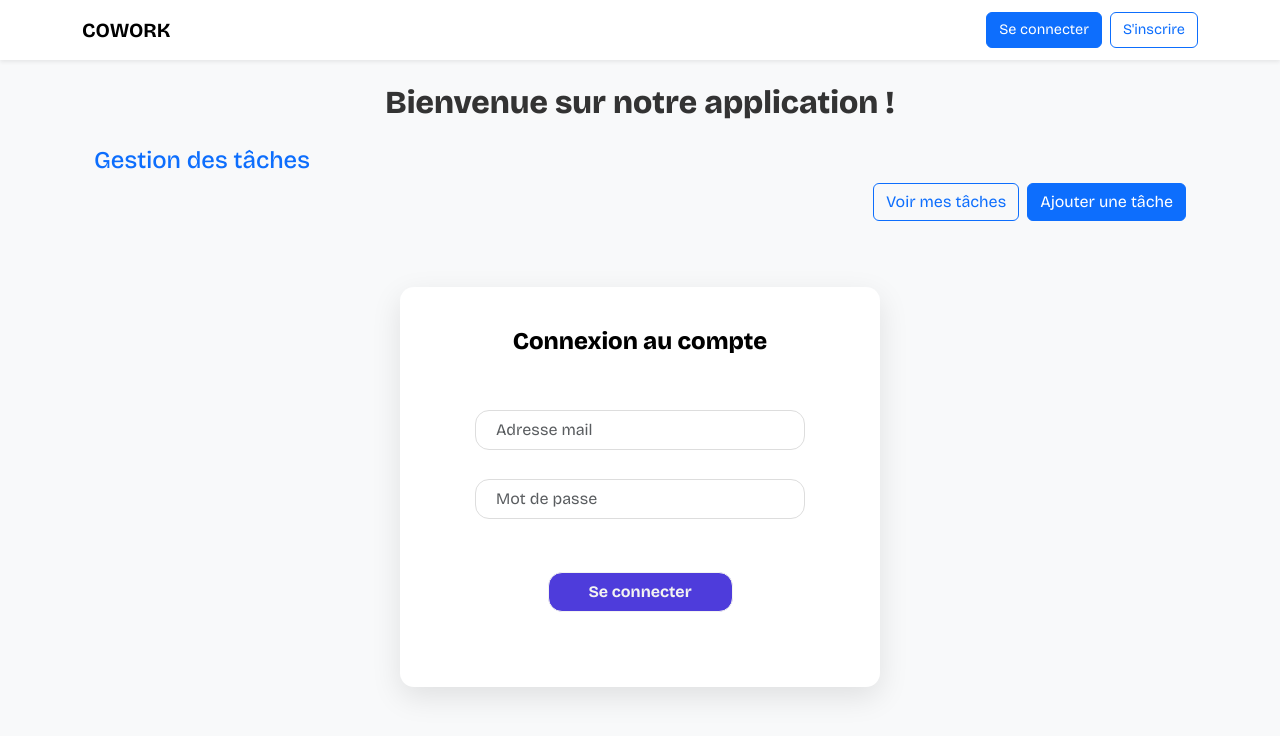
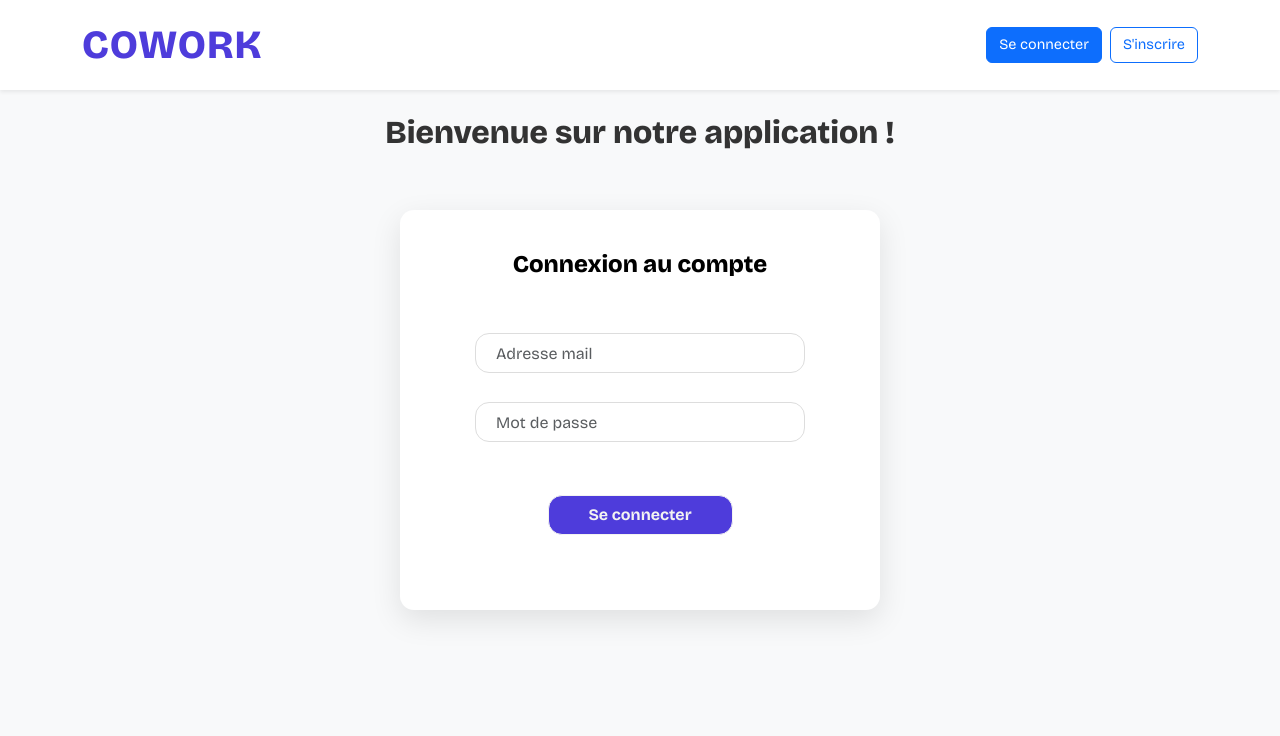
Before and after one commit to zlatan-ibrahimovic/CoWork-Frontend, an Angular app: page /login in a window 1280 px wide. Shown: the top 736 px of the page. Built offline with nearby package versions, Linux system fonts and the light colour scheme.

Commit message:
fix/css et navbar

```diff
--- a/src/app/app.component.css
+++ b/src/app/app.component.css
@@ -1,5 +1,12 @@
 .navbar {
     padding: 10px 0;
+  }
+
+  .cowork-brand {
+    font-weight: 800;
+    font-size: 40px;
+    color: #4E3CDB !important;
+    letter-spacing: 1px;
   }
 
   .container h1 {
--- a/src/app/app.component.html
+++ b/src/app/app.component.html
@@ -1,7 +1,7 @@
 <!-- Barre de navigation -->
 <nav class="navbar navbar-expand-lg navbar-light bg-white shadow-sm">
   <div class="container">
-    <a class="navbar-brand fw-bold" href="/">COWORK</a>
+    <a class="navbar-brand cowork-brand" href="/">COWORK</a>
 
     <!-- Conteneur flex pour les boutons -->
     <div class="d-flex">
--- a/src/app/task-list/task-list.component.css
+++ b/src/app/task-list/task-list.component.css
@@ -130,8 +130,11 @@ h5 {
   gap: 30px;
 }
 
-
-
+@media (max-width: 500px) {
+  .card-container-grid {
+    grid-template-columns: 1fr;
+  }
+}
 
 .error-message {
   color: red;
--- a/src/app/task-main/task-main.component.html
+++ b/src/app/task-main/task-main.component.html
@@ -1,10 +1,10 @@
-<div class="container mt-4">
+<div class="container mt-4" *ngIf="shouldShowHeader()">
   <h4 class="text-primary">Gestion des tâches</h4>
 
   <div class="d-flex justify-content-end mb-3">
     <a routerLink="/tasks" class="btn btn-outline-primary me-2">Voir mes tâches</a>
     <a routerLink="tasks/edit/:id" class="btn btn-primary">Ajouter une tâche</a>
   </div>
+</div>
 
 <router-outlet></router-outlet>
-  </div>
--- a/src/app/task-main/task-main.component.ts
+++ b/src/app/task-main/task-main.component.ts
@@ -1,7 +1,6 @@
 import { CommonModule } from '@angular/common';
 import { Component } from '@angular/core';
 import { Router, RouterModule } from '@angular/router';
-
 
 @Component({
   selector: 'app-task-main',
@@ -12,6 +11,12 @@ import { Router, RouterModule } from '@angular/router';
 })
 export class TaskMainComponent {
 
+  // Liste des routes où le composant "Gestion des tâches" doit être masqué
+  hiddenRoutes = ['/tasks', '/login', '/signup'];
 
-  constructor(private router: Router) {}
+  constructor(public router: Router) {}
+
+  shouldShowHeader(): boolean {
+    return !this.hiddenRoutes.includes(this.router.url);
+  }
 }
```
Lines whose indentation alone changed are shown as unchanged.
